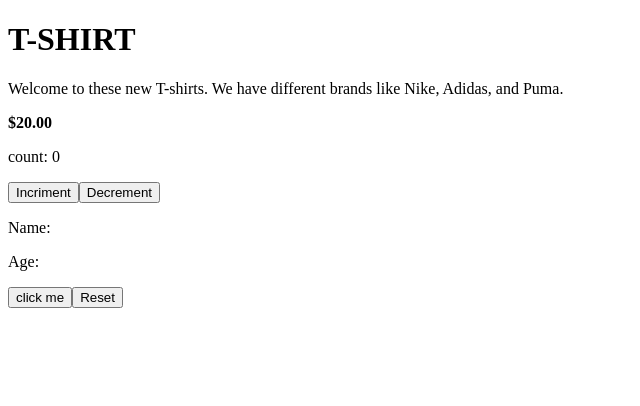
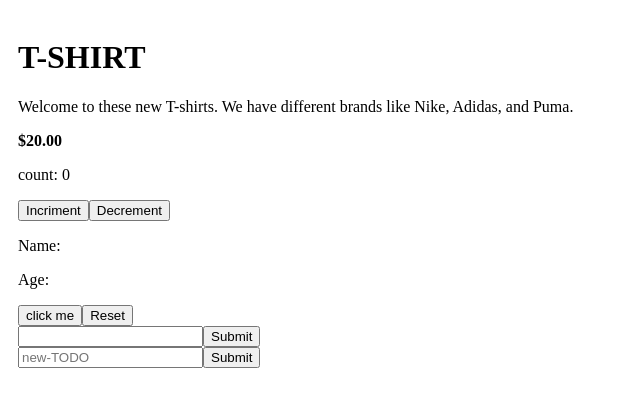
Before and after one commit to cumar-dev/Typescript-with-react.js, a React (Vite) app in the folder React-with-typescript/: page / in a window 1280 px wide. Shown: the top 406 px of the page, without its empty margins (0-640 px from the left). Built offline with nearby package versions, Linux system fonts and the light colour scheme.

Commit message:
toaday i make todo app using typescript

```diff
--- a/React-with-typescript/src/App.tsx
+++ b/React-with-typescript/src/App.tsx
@@ -1,15 +1,32 @@
+import { useState } from "react";
+import Form from "./Form";
+import TodoApp from "./TodoApp";
 import UserCard from "./UserCard";
 import UseState from "./UseState";
 function App() {
+  const [todos, setTodos] = useState<string []>([]);
+  const handleSubmit = (data: string)=> {
+  console.log(data.toUpperCase());
+  }
+  const addTODO = (todo: string) => {
+     setTodos((prev) => [...prev, todo])
+  }
   return (
-    <>
+    <div style={{padding: "10px"}}>
       <UserCard
         name="T-shirt"
         description="Welcome to these new T-shirts. We have different brands like Nike, Adidas, and Puma."
         price={20}
       />
       <UseState />
-    </>
+      <Form onSubmit={handleSubmit} />
+      <TodoApp onSubmit={addTODO}/>
+      <ul style={{listStyle: "none"}}>
+        {todos.map((todo, index) => (
+          <li style={{textDecoration: "none"}} key={index}>{todo}</li>
+        ))}
+      </ul>
+    </div>
   );
 }
 
--- /dev/null
+++ b/React-with-typescript/src/Form.tsx
@@ -0,0 +1,26 @@
+import { useState } from "react";
+interface formProps {
+    onSubmit: (value: string) => void;
+}
+const Form = ({onSubmit}: formProps) => {
+  const [input, setInput] = useState<string>("");
+  const handleSubmit = (e: React.FormEvent<HTMLFormElement>): void=> {
+    e.preventDefault();
+    console.log("input data", input);
+    onSubmit(input);
+  }
+  return (
+    <div>
+      <form onSubmit={handleSubmit}>
+        <input
+          type="text"
+          value={input}
+          onChange={(e) => setInput(e.target.value)}
+        />
+        <button type="submit">Submit</button>
+      </form>
+    </div>
+  );
+};
+
+export default Form;
--- /dev/null
+++ b/React-with-typescript/src/TodoApp.tsx
@@ -0,0 +1,26 @@
+import { useState } from "react"
+interface formProps {
+    onSubmit: (value: string) => void;
+}
+const TodoApp = ({onSubmit}: formProps) => {
+    const [input, setInput] = useState<string>("");
+
+    const handleSubmit = (e: React.FormEvent<HTMLFormElement>)=> {
+      e.preventDefault();
+      console.log("new TODO", input);
+      onSubmit(input);
+      setInput("");
+    }
+  return (
+    <>
+    <div>
+        <form onSubmit={handleSubmit}>
+        <input type="text" placeholder="new-TODO" value={input} onChange={(e) => setInput(e.target.value)} />
+        <button type="submit">Submit</button>
+        </form>
+    </div>
+    </>
+  )
+}
+
+export default TodoApp
```
